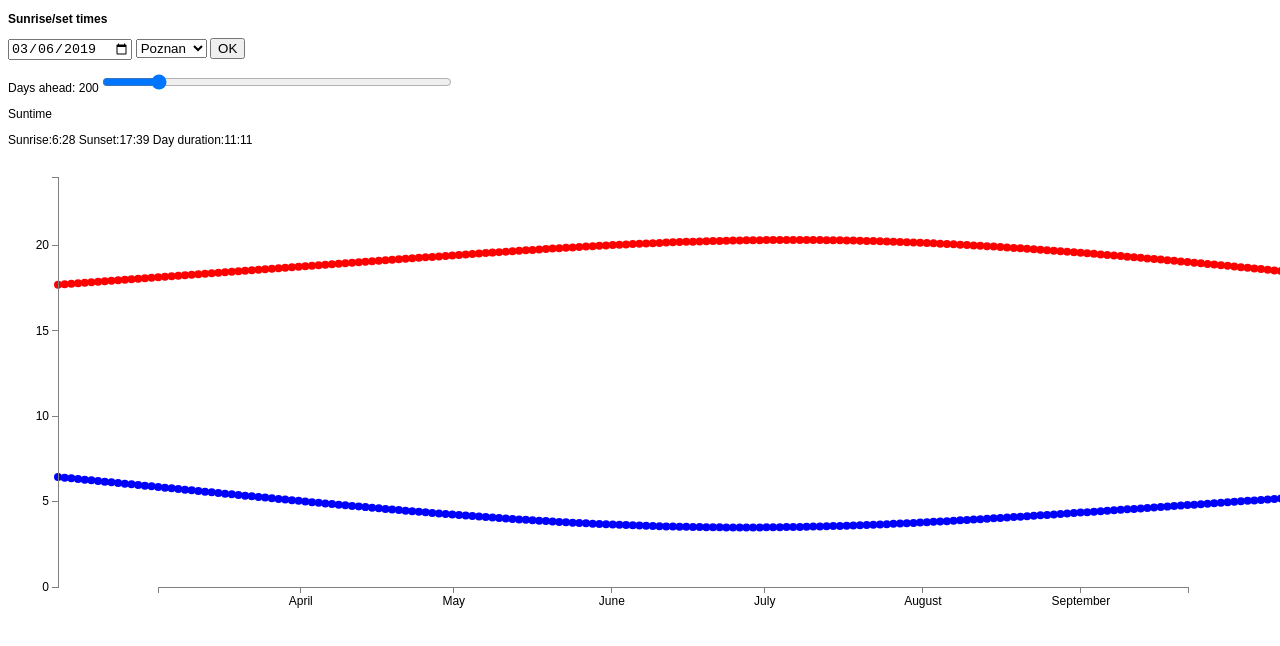
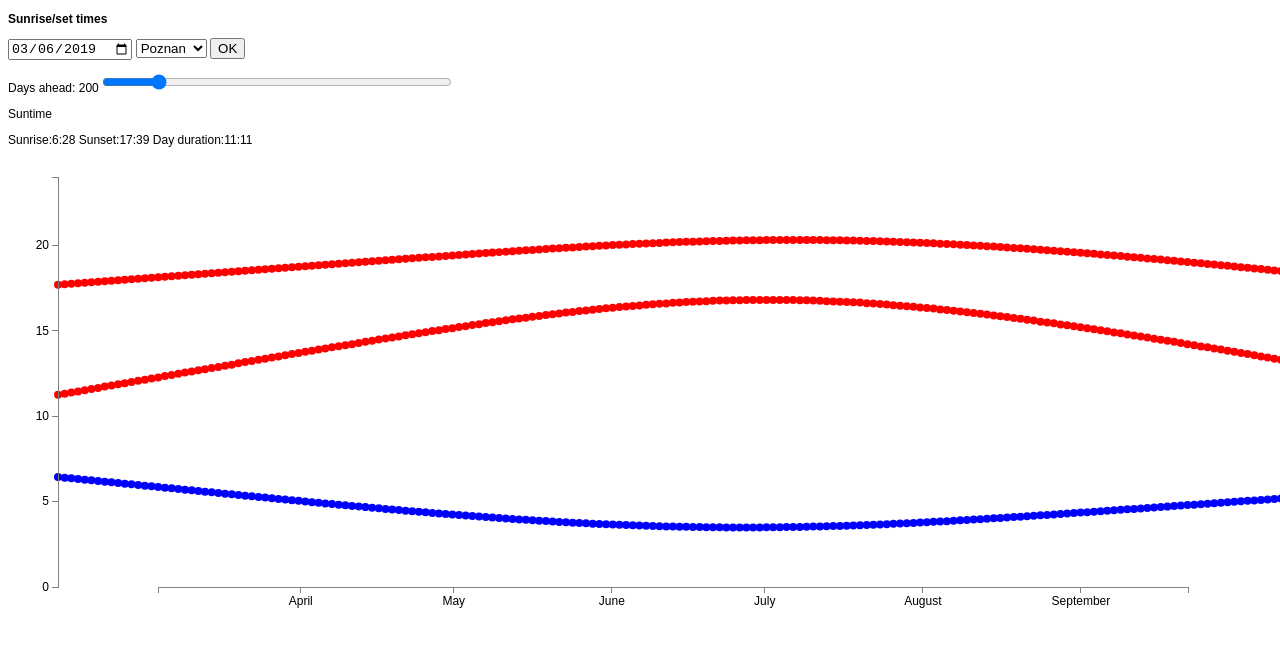
Before and after one commit to mk496/suntime1, a plain HTML site: page index.html in a window 1280 px wide. Shown: the top 646 px of the page. Drawn offline with nearby package versions, Linux system fonts and the light colour scheme.

Commit message:
Day LenOK

```diff
--- a/index.html
+++ b/index.html
@@ -83,6 +83,7 @@
         }
         var aSunDataSR = [];
         var aSunDataSS = [];
+        var aSunDataDL = [];  // DayLength
 
         // define the x scale (horizontal)
              let mindate = new Date(2019, 2, 4),
@@ -215,6 +216,7 @@
                 sunSetRaw = oLocation1.get_sunSet_raw();
                 sunRise = oLocation1.get_sunRise();
                 sunSet = oLocation1.get_sunSet();
+                dayLen = oLocation1.getDayLen();
 
 
                 sunData.x = i * 10;
@@ -227,6 +229,13 @@
                 sunData.y = sunSetRaw;
                 sunData.sEvent = sunSet;
                 aSunDataSS.push([sunData.x, sunData.y, sunData.sEvent, sunData.date]);
+
+                sunData.x = i * 10;
+                sunData.y = dayLen[0]+dayLen[1]/60;
+                sunData.sEvent = dayLen[0].toString() + ":" + dayLen[1].toString();
+                aSunDataDL.push([sunData.x, sunData.y, sunData.sEvent, sunData.date]);
+
+
 
 // last
                 maxdate = oDate;
@@ -316,7 +325,18 @@
                 d.date = d[3];
             });
 
-            // Scale the range of the data
+
+            dataDL = [];
+            var dataDL = aSunDataDL;
+            aSunDataDL = [];
+
+            dataDL.forEach(function (d) {
+                d.x = d[0];
+                d.y = d[1];
+                d.dL = d[2];
+                d.date = d[3];
+            });
+            // Scale the range of the data - SunSet
             x.domain(d3.extent(data1, function (d) { return d.x; }));
             //            x.domain([0, 1200])
             // y.domain([0, d3.max(data1, function(d) { return d.y; })]);
@@ -338,7 +358,7 @@
                     div.transition()
                         .duration(200)
                         .style("opacity", .9);
-                    div.html(d.sR + "<br/>" + d.date)
+                    div.html("Sun rise " + d.sR + "<br/>" + d.date)
                         .style("left", (d3.event.pageX) + "px")
                         .style("top", (d3.event.pageY - 28) + "px");
                 })
@@ -365,7 +385,7 @@
                     div.transition()
                         .duration(200)
                         .style("opacity", .9);
-                    div.html(d.sS + "<br/>" + d.date)
+                    div.html("Sun set " + d.sS + "<br/>" + d.date)
                         .style("left", (d3.event.pageX) + "px")
                         .style("top", (d3.event.pageY - 28) + "px");
                 })
@@ -374,6 +394,34 @@
                         .duration(500)
                         .style("opacity", 0);
                 });
+
+// Add the scatterplot  - DL
+
+            // Add the valueline path.
+            svg.append("path")
+                .attr("class", "line")
+                .attr("d", valueline(dataDL));
+
+            svg.selectAll("dot")
+                .data(dataDL)
+                .enter().append("circle")
+                .attr("r", 4).attr("fill", "red")
+                .attr("cx", function (d) { return x(d.x); })
+                .attr("cy", function (d) { return y(d.y); })
+                .on("mouseover", function (d) {
+                    div.transition()
+                        .duration(200)
+                        .style("opacity", .9);
+                    div.html("Day length " + d.dL + "<br/>" + d.date)
+                        .style("left", (d3.event.pageX) + "px")
+                        .style("top", (d3.event.pageY - 28) + "px");
+                })
+                .on("mouseout", function (d) {
+                    div.transition()
+                        .duration(500)
+                        .style("opacity", 0);
+                });
+
             // Add the X Axis
             svg.append("g")
                 .attr("class", "x axis")
```
